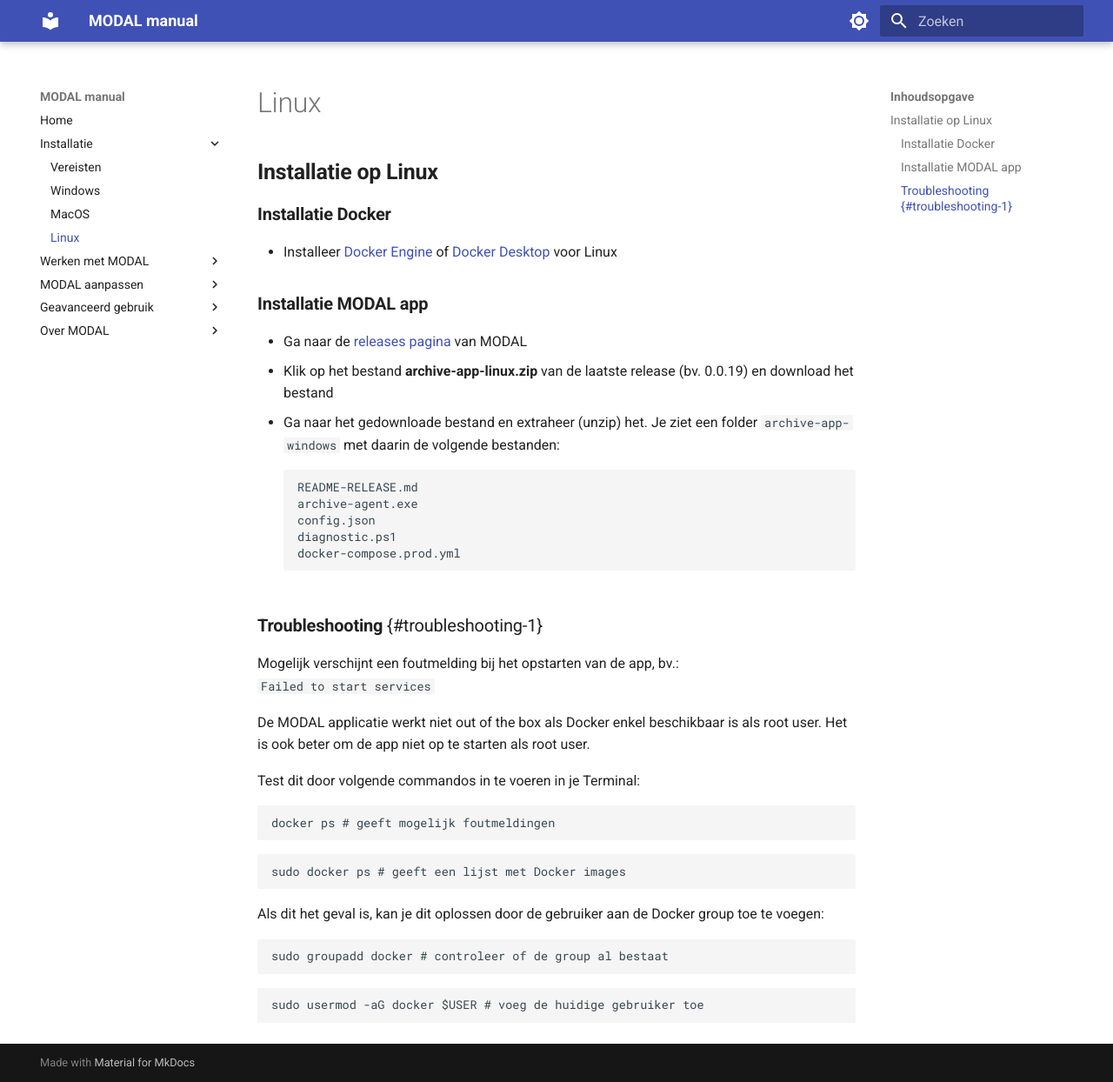
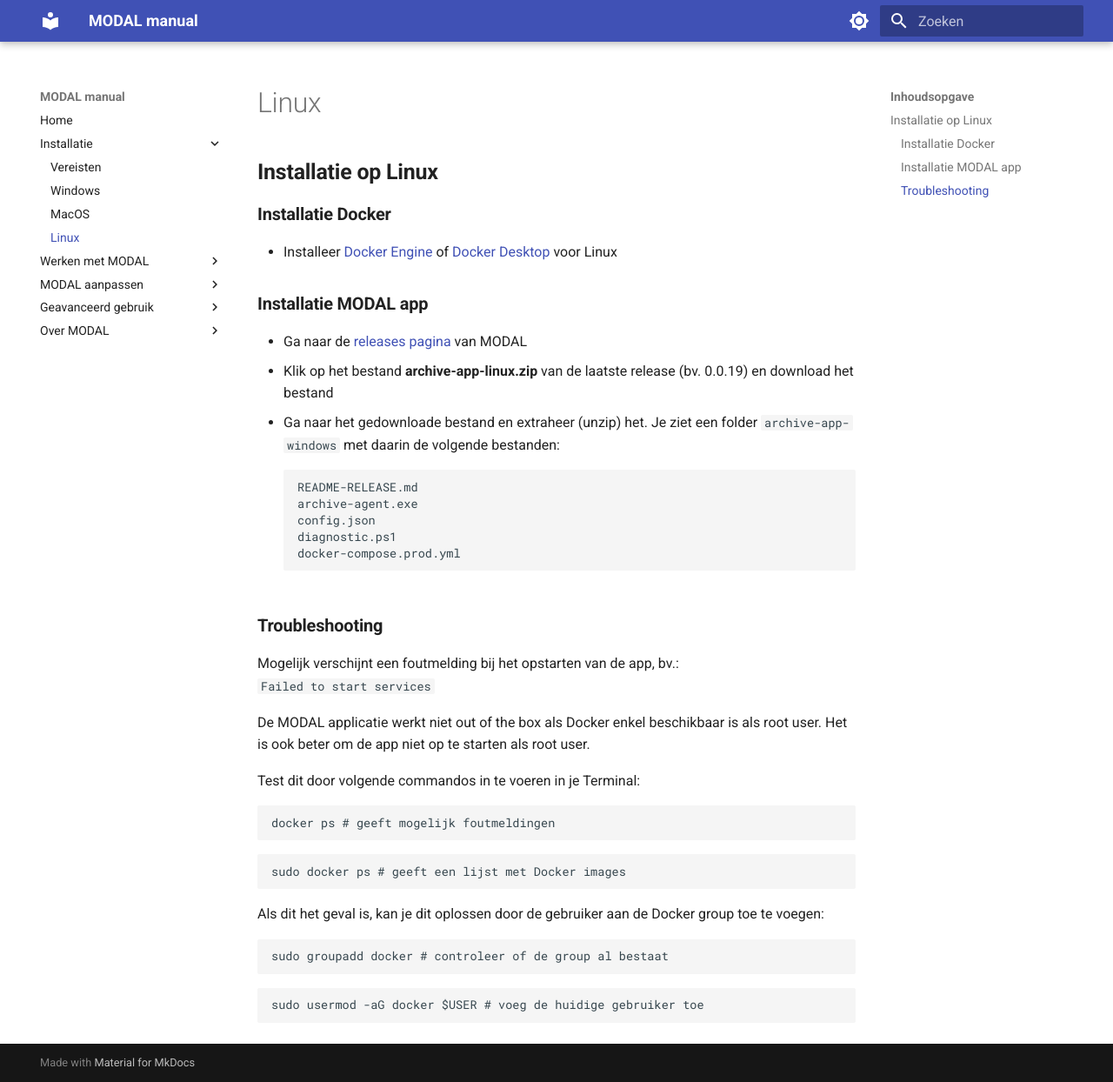
Before and after one commit to hvanstappen/MODAL_documentation, an MkDocs documentation site: the page built from docs/install_linux.md, in a window 1280 px wide and 1244 px high. Shown: the whole window at 87% size. Built offline with MkDocs 1.6.1 and Material for MkDocs 9.7.7, drawn with Linux system fonts in a browser that asks for light colours.

Commit message:
lay out fixes

````diff
--- a/docs/install_linux.md
+++ b/docs/install_linux.md
@@ -16,7 +16,7 @@
         diagnostic.ps1
         docker-compose.prod.yml
 
-### **Troubleshooting** {#troubleshooting-1}
+### **Troubleshooting**
 
 Mogelijk verschijnt een foutmelding bij het opstarten van de app, bv.:
 ```Failed to start services```
````
Also changed, not shown: docs/install_windows.md (+1 -1 lines).
